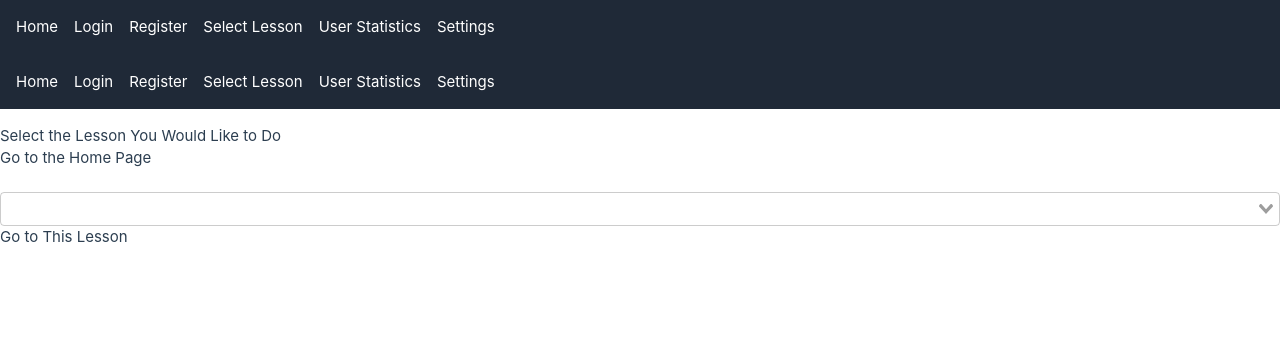
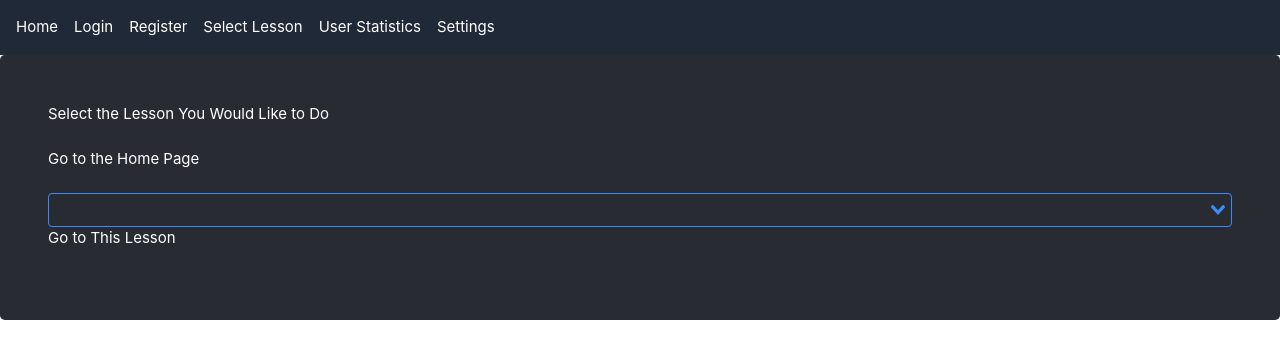
Before and after one commit to auditorylearningproject/instantmorse-frontend, a Vue app in the folder app-frontend/: page /lessonSelect in a window 1280 px wide. Shown: the top 358 px of the page. Built offline with nearby package versions, Linux system fonts and the light colour scheme; no server answers.

Commit message:
css selection page

```diff
--- a/app-frontend/src/components/LessonSelect.vue
+++ b/app-frontend/src/components/LessonSelect.vue
@@ -1,10 +1,8 @@
 <template>
-<header>
-    <NavigationHeader/>
-</header>
+    <div style="background: #282c32; color: white;  padding: 3rem; border-radius: 0.3rem">
 <main>
 <div class="lessonSelect">
-        <h1>Select the Lesson You Would Like to Do</h1>
+        <h1>Select the Lesson You Would Like to Do</h1><br>
         <form @submit.prevent='goToHome'>
             <button class="homePage">Go to the Home Page</button> <br><br>
         </form>
@@ -16,20 +14,18 @@
         </form>
     </div>
 </main>
+</div>
 </template>
-
-<!-- https://www.bezkoder.com/vue-node-express-mongodb-mevn-crud/ -->
 
 <script setup lang="ts">
     import 'vue-select/dist/vue-select.css'
     import axios from 'axios';
     import { onMounted, ref } from 'vue';
     import { useRoute, useRouter } from 'vue-router'
-    import NavigationHeader from '../components/NavigationHeader.vue';
-
 
     const router = useRouter()
         // import { ref } from 'vue'
+
     interface Lesson {
         _id: number;
         lesson_name: string;
@@ -75,7 +71,6 @@
 </script>
 
 <style scoped>
-
 header {
     height: 70px;
     text-align: center;
@@ -84,4 +79,20 @@ header {
 option.name {
     text-decoration-color: rgb(0, 0, 0);
 }
+div.v-select {
+  --vs-controls-color: rgb(61, 139, 248);
+  --vs-border-color: rgb(61, 139, 248);
+
+  --vs-dropdown-bg: #282c34;
+  --vs-dropdown-color: #cc99cd;
+  --vs-dropdown-option-color: rgb(61, 139, 248);
+
+  --vs-selected-bg: #c3954c;
+  --vs-selected-color: #eeeeee;
+
+  --vs-search-input-color: #eeeeee;
+
+  --vs-dropdown-option--active-bg: #664cc3;
+  --vs-dropdown-option--active-color: #eeeeee;
+}
 </style>
```
